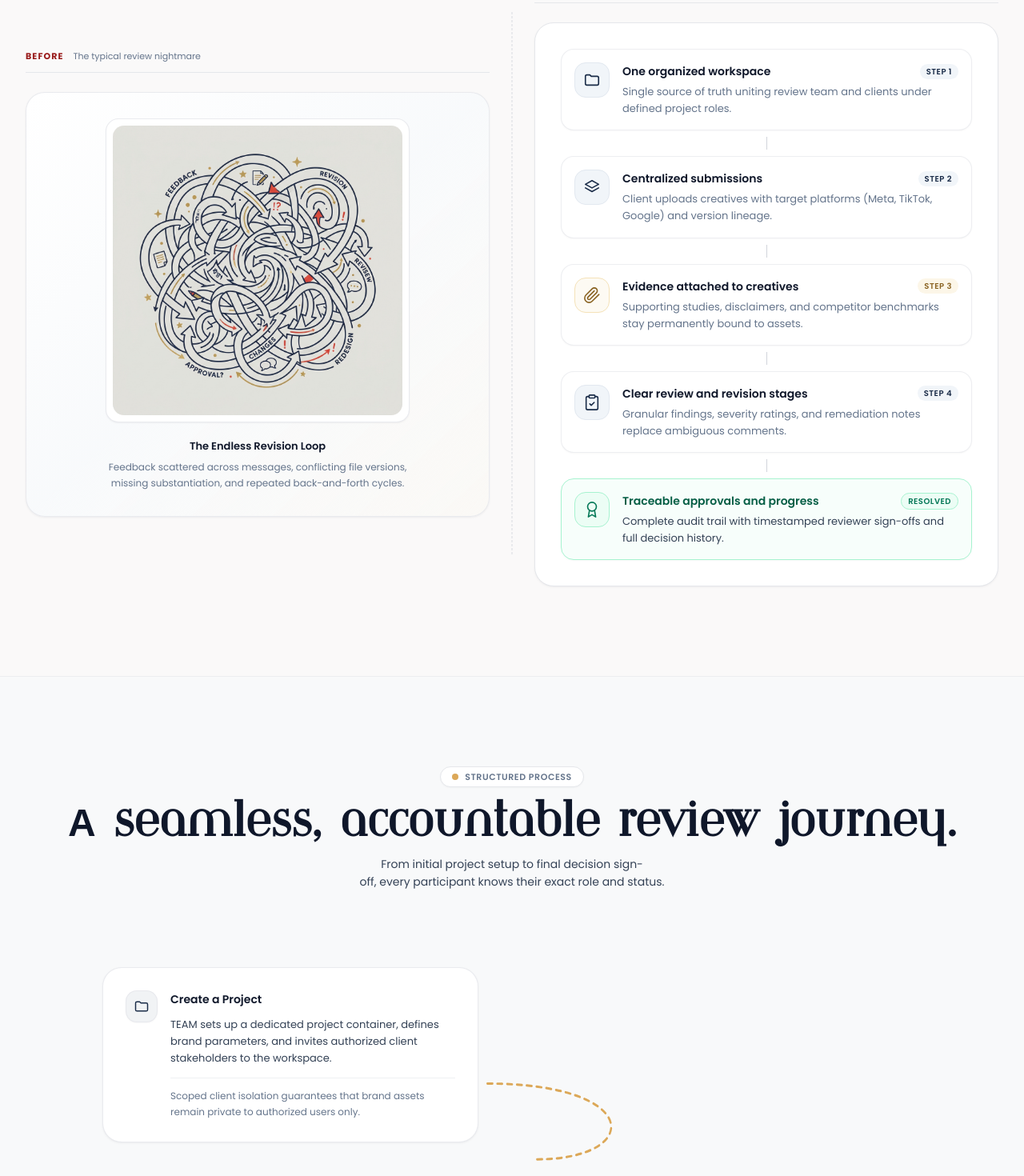
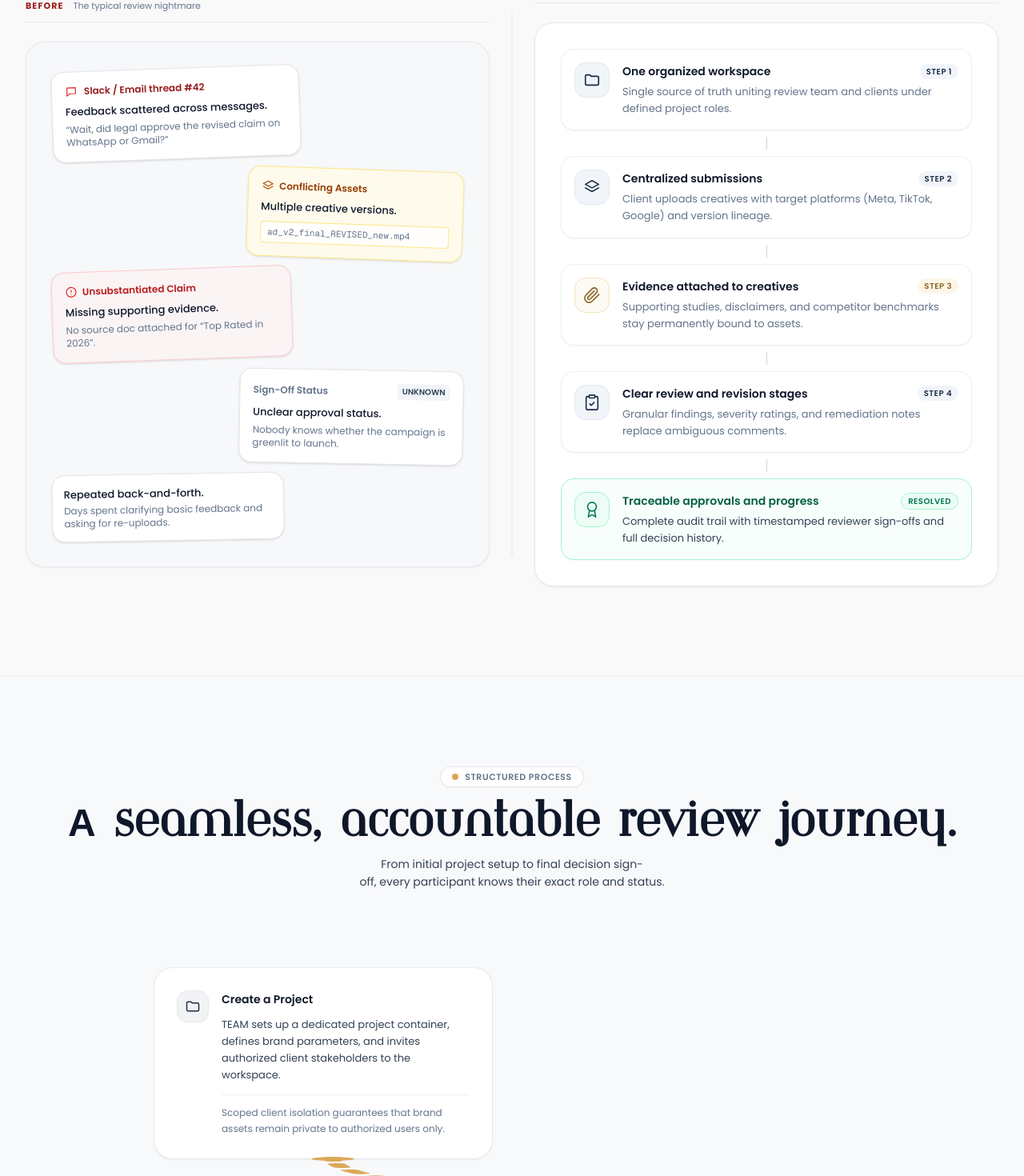
Before and after one commit to Clyntique/clyntique-demo, a Next.js app: page / in a window 1280 px wide. Shown: the part 1217-2687 px from the top of the page at 80% size. Built offline with nearby package versions, Linux system fonts and the light colour scheme.

Commit message:
fix(ui): restore scattered BEFORE elements with clean background and fix snake workflow connectors to join cards seamlessly

```diff
--- a/src/components/marketing/before-after-section.tsx
+++ b/src/components/marketing/before-after-section.tsx
@@ -1,9 +1,11 @@
 import {
+  AlertIcon,
   FolderIcon,
   LayersIcon,
   PaperclipIcon,
   ClipboardCheckIcon,
   AwardIcon,
+  MessageIcon,
 } from "@/components/ui/icons";
 
 export function BeforeAfterSection() {
@@ -39,7 +41,7 @@ export function BeforeAfterSection() {
             className="pointer-events-none absolute left-1/2 top-10 bottom-10 hidden -translate-x-1/2 border-l border-dashed border-line-strong/80 lg:block"
           />
 
-          {/* LEFT: BEFORE (Creative Chaos with Confusing Loop Image) */}
+          {/* LEFT: BEFORE (Creative Chaos - Clean background, restored elements) */}
           <div className="flex flex-col">
             {/* Column Label */}
             <div className="flex items-center gap-3 border-b border-line pb-3 mb-6">
@@ -49,21 +51,71 @@ export function BeforeAfterSection() {
               <span className="text-micro text-muted">The typical review nightmare</span>
             </div>
 
-            {/* Confusing Loop Illustration Container */}
-            <div className="relative flex flex-col items-center justify-center rounded-3xl border border-line/80 bg-gradient-to-br from-white via-slate-50 to-amber-50/20 p-6 sm:p-8 shadow-card min-h-[480px]">
-              <div className="relative w-full max-w-[340px] sm:max-w-[380px] aspect-square rounded-2xl overflow-hidden border border-line/80 shadow-xs bg-white p-2">
-                {/* eslint-disable-next-line @next/next/no-img-element */}
-                <img
-                  src="/images/confusing-loop.jpg"
-                  alt="Endless confusing review loop with conflicting feedback and chaotic revision cycles"
-                  className="w-full h-full object-contain rounded-xl"
-                />
+            {/* Clean Box with Scattered Reality Elements */}
+            <div className="relative min-h-[480px] rounded-3xl border border-line/80 bg-[#F7F8FA] p-6 sm:p-8 overflow-hidden shadow-card">
+              {/* Scattered Item 1: Message Feedback */}
+              <div className="relative z-10 max-w-[290px] sm:max-w-[310px] rounded-2xl border border-line bg-surface p-4 shadow-sm -rotate-2 hover:rotate-0 transition-transform">
+                <div className="flex items-center gap-2 text-caption font-semibold text-critical-ink">
+                  <MessageIcon className="size-4 text-critical-solid" />
+                  <span>Slack / Email thread #42</span>
+                </div>
+                <p className="text-small mt-2 font-medium text-ink">
+                  Feedback scattered across messages.
+                </p>
+                <p className="text-caption mt-1 text-muted">
+                  &ldquo;Wait, did legal approve the revised claim on WhatsApp or Gmail?&rdquo;
+                </p>
               </div>
 
-              <div className="mt-5 text-center max-w-sm">
-                <p className="text-small font-semibold text-ink">The Endless Revision Loop</p>
-                <p className="text-caption mt-1.5 text-muted leading-relaxed">
-                  Feedback scattered across messages, conflicting file versions, missing substantiation, and repeated back-and-forth cycles.
+              {/* Scattered Item 2: Version Confusion */}
+              <div className="relative z-10 sm:ml-auto max-w-[270px] rounded-2xl border border-amber-200 bg-amber-50/90 p-4 shadow-sm rotate-2 hover:rotate-0 transition-transform mt-3">
+                <div className="flex items-center gap-1.5 text-caption font-semibold text-amber-800">
+                  <LayersIcon className="size-4 text-amber-700" />
+                  <span>Conflicting Assets</span>
+                </div>
+                <p className="text-small mt-2 font-medium text-ink">
+                  Multiple creative versions.
+                </p>
+                <div className="mt-2 text-[11px] font-mono text-muted bg-white/80 rounded px-2 py-1 border border-amber-200">
+                  ad_v2_final_REVISED_new.mp4
+                </div>
+              </div>
+
+              {/* Scattered Item 3: Missing Evidence */}
+              <div className="relative z-10 max-w-[300px] rounded-2xl border border-critical-line bg-critical-soft/50 p-4 shadow-sm -rotate-2 hover:rotate-0 transition-transform mt-3">
+                <div className="flex items-center gap-1.5 text-caption font-semibold text-critical-strong">
+                  <AlertIcon className="size-4 text-critical-solid" />
+                  <span>Unsubstantiated Claim</span>
+                </div>
+                <p className="text-small mt-2 font-medium text-ink">
+                  Missing supporting evidence.
+                </p>
+                <p className="text-caption mt-1 text-muted">
+                  No source doc attached for &ldquo;Top Rated in 2026&rdquo;.
+                </p>
+              </div>
+
+              {/* Scattered Item 4: Unclear Approval Status */}
+              <div className="relative z-10 sm:ml-auto max-w-[280px] rounded-2xl border border-line bg-surface p-4 shadow-sm rotate-1 hover:rotate-0 transition-transform mt-3">
+                <div className="flex items-center justify-between text-caption font-semibold text-muted">
+                  <span>Sign-Off Status</span>
+                  <span className="text-[10px] bg-slate-100 px-1.5 py-0.5 rounded text-ink-soft">UNKNOWN</span>
+                </div>
+                <p className="text-small mt-2 font-medium text-ink">
+                  Unclear approval status.
+                </p>
+                <p className="text-caption mt-1 text-muted">
+                  Nobody knows whether the campaign is greenlit to launch.
+                </p>
+              </div>
+
+              {/* Scattered Item 5: Repeated Back-and-Forth */}
+              <div className="relative z-10 max-w-[290px] rounded-2xl border border-line bg-surface p-3.5 shadow-sm -rotate-1 hover:rotate-0 transition-transform mt-3">
+                <p className="text-small font-medium text-ink">
+                  Repeated back-and-forth.
+                </p>
+                <p className="text-caption mt-0.5 text-muted">
+                  Days spent clarifying basic feedback and asking for re-uploads.
                 </p>
               </div>
             </div>
--- a/src/components/marketing/workflow-section.tsx
+++ b/src/components/marketing/workflow-section.tsx
@@ -80,21 +80,21 @@ export function WorkflowSection() {
           </p>
         </div>
 
-        {/* Desktop Alternating Workflow with Thin Dotted Connecting Lines */}
-        <div className="hidden lg:block relative max-w-5xl mx-auto">
-          {/* Alternating Steps */}
-          <div className="flex flex-col gap-14">
+        {/* Desktop Alternating Snake Workflow with Seamless Grid-Anchored Connectors */}
+        <div className="hidden lg:block relative max-w-4xl mx-auto">
           {WORKFLOW_STEPS.map((step, idx) => {
-              const isEven = idx % 2 === 1; // 0, 2, 4 left; 1, 3, 5 right
+            const isLeft = idx % 2 === 0; // 0, 2, 4 = Col 1 (Left); 1, 3, 5 = Col 2 (Right)
             const Icon = step.icon;
+            const hasNext = idx < WORKFLOW_STEPS.length - 1;
 
             return (
-                <div key={step.step} className="relative">
-                  {/* Step Row */}
-                  <div className={`flex w-full ${isEven ? "justify-end" : "justify-start"}`}>
-                    <div className="relative z-10 w-[470px] rounded-3xl border border-line/80 bg-surface p-7 shadow-card transition-all hover:shadow-card-hover">
+              <div key={step.step} className="w-full">
+                {/* 2-Column Row for the Card */}
+                <div className="grid grid-cols-2 gap-x-12 items-start">
+                  <div className={isLeft ? "col-start-1" : "col-start-2"}>
+                    <div className="w-full rounded-3xl border border-line/80 bg-surface p-7 shadow-card transition-all hover:shadow-card-hover">
                       <div className="flex items-start gap-4">
-                        {/* Clean Round Icon Container */}
+                        {/* Category Icon */}
                         <div className="flex size-10 shrink-0 items-center justify-center rounded-xl bg-subtle border border-line/80 text-brand-600 shadow-2xs">
                           <Icon className="size-5" />
                         </div>
@@ -118,30 +118,48 @@ export function WorkflowSection() {
                       </div>
                     </div>
                   </div>
+                </div>
 
-                  {/* SVG Dotted Connector Line between current step and next step */}
-                  {idx < WORKFLOW_STEPS.length - 1 && (
+                {/* S-Curve Connector between this step and the next step */}
+                {hasNext && (
                   <div
                     aria-hidden
-                      className="pointer-events-none absolute left-0 right-0 top-1/2 -bottom-14 z-0"
+                    className="relative w-full h-20 my-[-2px] pointer-events-none"
                   >
                     <svg
+                      viewBox="0 0 100 100"
+                      preserveAspectRatio="none"
                       className="w-full h-full overflow-visible"
-                        viewBox="0 0 1000 140"
-                        preserveAspectRatio="none"
                     >
+                      {isLeft ? (
+                        /* Left Card Bottom (25%) -> Right Card Top (75%) */
+                        <>
+                          <circle cx="25" cy="2" r="3" fill="#DCA858" />
                           <path
-                          d={
-                            !isEven
-                              ? "M 470 30 C 660 30, 660 110, 530 110" // Left to Right curve
-                              : "M 530 30 C 340 30, 340 110, 470 110" // Right to Left curve
-                          }
-                          fill="none"
+                            d="M 25 0 C 25 60, 75 40, 75 100"
                             stroke="#DCA858"
                             strokeWidth="2.5"
-                          strokeDasharray="6 6"
+                            strokeDasharray="5 5"
                             strokeLinecap="round"
+                            fill="none"
                           />
+                          <circle cx="75" cy="98" r="3" fill="#DCA858" />
+                        </>
+                      ) : (
+                        /* Right Card Bottom (75%) -> Left Card Top (25%) */
+                        <>
+                          <circle cx="75" cy="2" r="3" fill="#DCA858" />
+                          <path
+                            d="M 75 0 C 75 60, 25 40, 25 100"
+                            stroke="#DCA858"
+                            strokeWidth="2.5"
+                            strokeDasharray="5 5"
+                            strokeLinecap="round"
+                            fill="none"
+                          />
+                          <circle cx="25" cy="98" r="3" fill="#DCA858" />
+                        </>
+                      )}
                     </svg>
                   </div>
                 )}
@@ -149,14 +167,13 @@ export function WorkflowSection() {
             );
           })}
         </div>
-        </div>
 
         {/* Mobile / Tablet Vertical Connected Timeline */}
         <div className="block lg:hidden relative max-w-xl mx-auto">
           {/* Vertical connecting line */}
           <div
             aria-hidden
-            className="pointer-events-none absolute left-6 top-8 bottom-8 w-0.5 border-l-2 border-dashed border-gold-300"
+            className="pointer-events-none absolute left-6 top-8 bottom-8 w-0.5 border-l-2 border-dashed border-gold-400"
           />
 
           <div className="flex flex-col gap-6">
```
Lines whose indentation alone changed are shown as unchanged.
